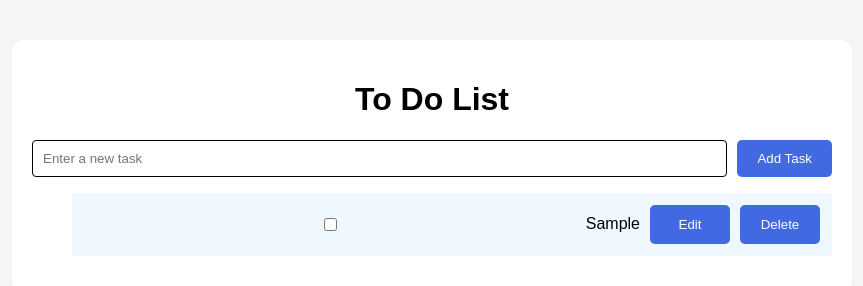
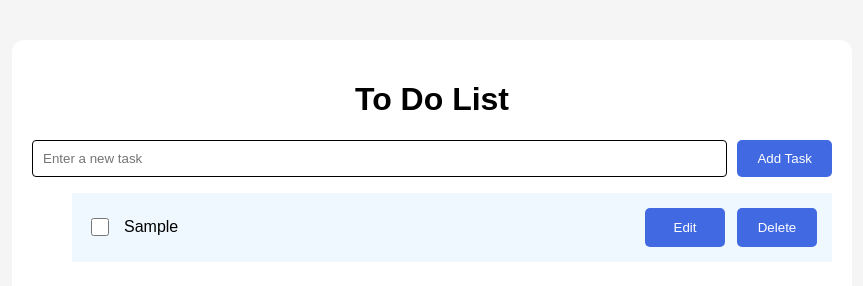
Before and after one commit to chandikagihan2/ToDoListApp, a plain HTML site: page index.html in a window 1280 px wide. Both pictures are taken after typing "Sample" into the empty fields and a click on the button "Add Task". Shown: the whole page, without its empty margins (208-1071 px from the left). Drawn offline with Linux system fonts and the light colour scheme.

Commit message:
Refactor list item styles for improved layout and consistency

```diff
--- a/style.css
+++ b/style.css
@@ -62,3 +62,26 @@ li button {
     text-decoration: line-through;
     color: Gray;
 }
+
+li {
+    display: flex;
+    align-items: center;
+    gap: 12px;
+    padding: 15px;
+    margin-top: 10px;
+    background-color: AliceBlue;
+}
+
+li input[type="checkbox"] {
+    flex: 0 0 auto;
+    width: 18px;
+    height: 18px;
+}
+
+li span {
+    flex: 1;
+}
+
+li button {
+    min-width: 80px;
+}
```
